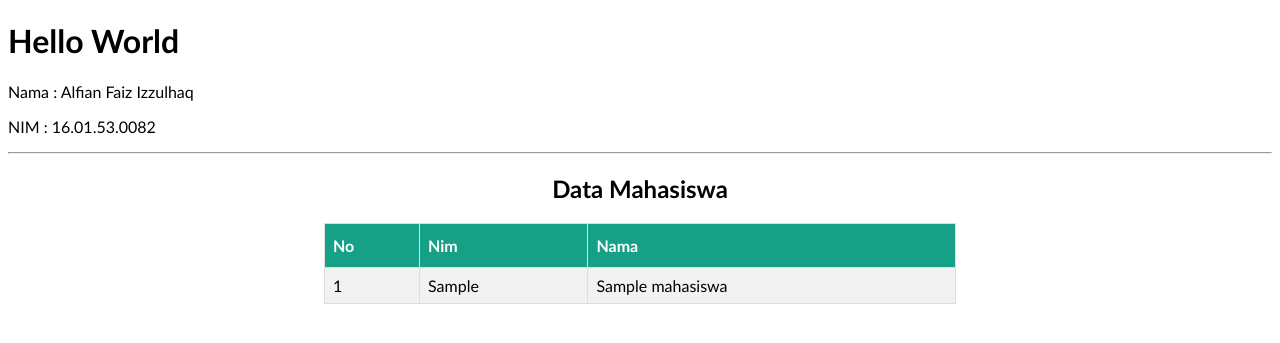
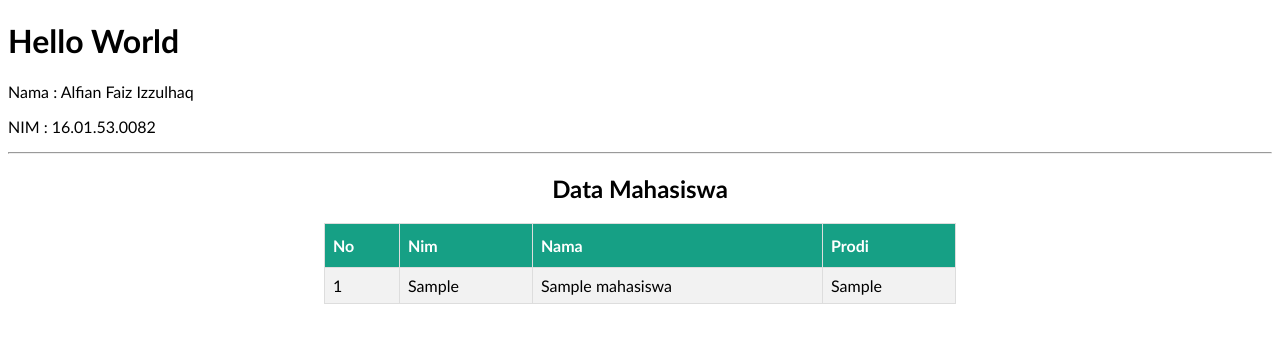
Before and after one commit to wckdhunter/helloworldwebhost, a PHP site: page / in a window 1280 px wide. Shown: the top 343 px of the page. Run offline with PHP 8.4, Linux system fonts and the light colour scheme; tables that the repository leaves empty or names only in its code hold one stand-in row (values such as "Sample post").

Commit message:
Update index.php

```diff
--- a/akademik/index.php
+++ b/akademik/index.php
@@ -92,12 +92,14 @@
             <th>No</th>
             <th>Nim</th>
             <th>Nama</th>
+            <th>Prodi</th>
         </tr>
         <?php while($d = mysqli_fetch_array($data)){?>
         <tr>
             <td><?=$no++?></td>
             <td><?=$d['nim']?></td>
             <td><?=$d['nama']?></td>
+            <td><?=$d['prodi']?></td>
         </tr>
         <?php } ?>
     </table>
```
